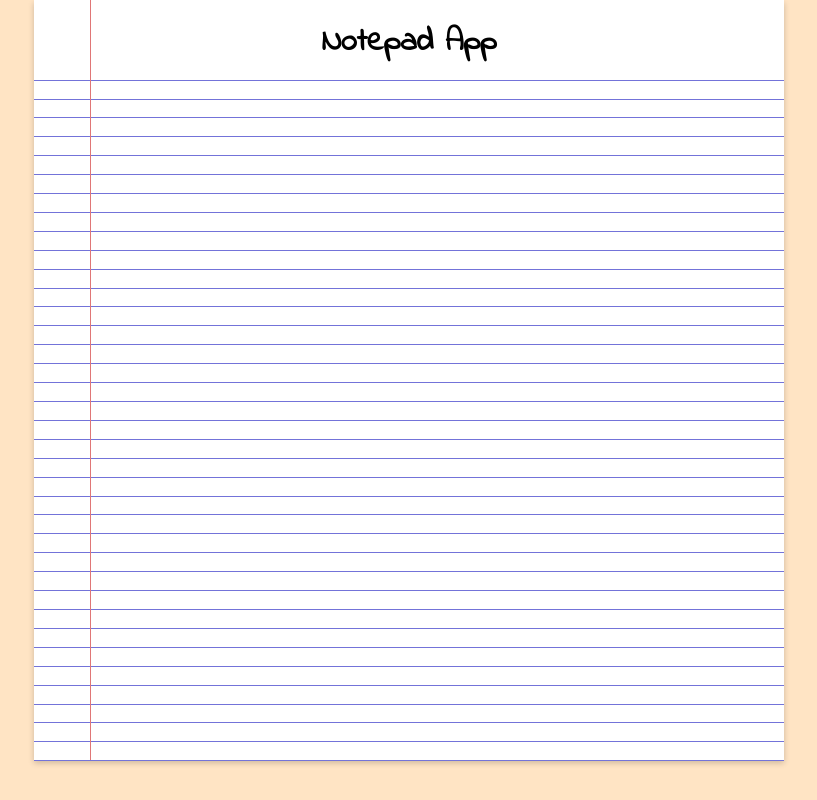
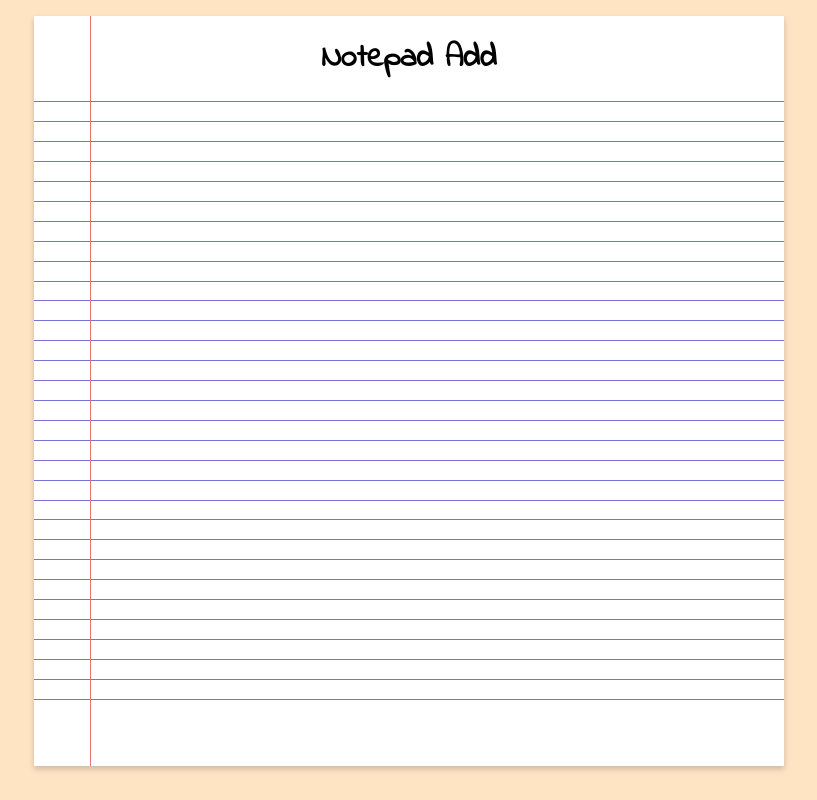
Before and after one commit to larry-lw-chan/notepad, a React (Vite) app: page / in a window 1280 px wide. Shown: the whole page, without its empty margins (231-1048 px from the left). Built offline with nearby package versions, Linux system fonts and the light colour scheme.

Commit message:
Got editable title and structure laid out

```diff
--- a/src/assets/global.css
+++ b/src/assets/global.css
@@ -5,7 +5,13 @@
   src: url("/fonts/IndieFlower-Regular.ttf") format("truetype");
 }
 
+:root {
+  --primary-blue: hsl(240, 57%, 65%);
+  --light-blue: hsl(240, 57%, 80%);
+}
+
 body {
   background-color: bisque;
   font-family: "Indie Flower", cursive;
+  padding-top: 1rem;
 }
--- a/src/components/Grid.tsx
+++ b/src/components/Grid.tsx
@@ -1,5 +1,9 @@
+import React from "react";
+
 function Grid() {
-  return <li></li>;
+  const [note, setNote] = React.useState("");
+
+  return <li>{note}</li>;
 }
 
 export default Grid;
--- a/src/components/GridList.module.css
+++ b/src/components/GridList.module.css
@@ -4,8 +4,9 @@ ul.gridlist {
 
 ul.gridlist li {
   list-style: none;
-  border-top: 1px solid rgb(115, 115, 217);
-  border-bottom: 1px solid rgb(115, 115, 217);
+  border-top: 1px solid var(--primary-blue);
+  border-bottom: 1px solid var(--primary-blue);
   margin-top: -1px;
   height: 1.12rem;
+  padding: 1px 0 0 8.5%;
 }
--- a/src/components/GridList.tsx
+++ b/src/components/GridList.tsx
@@ -1,7 +1,7 @@
 import styles from "./GridList.module.css";
 import Grid from "./Grid";
 
-const NUM_OF_GRID = 36;
+const NUM_OF_GRID = 30;
 
 function GridList() {
   const grids = Array.from({ length: NUM_OF_GRID }, () => "");
--- a/src/components/Header.module.css
+++ b/src/components/Header.module.css
@@ -1,8 +1,16 @@
 .header {
+  height: 4rem;
   padding: 0.2rem;
   text-align: center;
+  position: relative;
 }
 
 .header h1 {
   margin-bottom: 0;
 }
+
+.header h1 input {
+  border: 1px solid var(--light-blue);
+  width: 90%;
+  text-align: center;
+}
--- a/src/components/Header.tsx
+++ b/src/components/Header.tsx
@@ -1,9 +1,28 @@
+import React from "react";
+import { Dispatch, SetStateAction } from "react";
 import styles from "./Header.module.css";
 
-function Header() {
+interface HeaderProp {
+  title: string;
+  setTitle: Dispatch<SetStateAction<string>>;
+}
+
+function Header({ title, setTitle }: HeaderProp) {
+  const [editing, setEditing] = React.useState(false);
+
   return (
     <header className={styles.header}>
-      <h1>Notepad App</h1>
+      <h1 onDoubleClick={() => setEditing(!editing)}>
+        {editing ? (
+          <input
+            type="text"
+            value={title}
+            onChange={(e) => setTitle(e.target.value)}
+          />
+        ) : (
+          title
+        )}
+      </h1>
     </header>
   );
 }
--- a/src/components/Notepad.tsx
+++ b/src/components/Notepad.tsx
@@ -1,15 +1,9 @@
-import styles from "./Notepad.module.css";
-import Header from "./Header";
-import GridList from "./GridList";
+import Page from "./Page";
 
 function Notepad() {
-  return (
-    <div className={styles.paper}>
-      <div className={styles.sidebar}></div>
-      <Header />
-      <GridList />
-    </div>
-  );
+  // Future function - Notepad can contain many pages, each with it's own state data
+  // Add Navigation Bar Above Page
+  return <Page />;
 }
 
 export default Notepad;
--- a/src/components/Notepad.module.css
+++ b/src/components/Page.module.css
@@ -1,6 +1,6 @@
-.paper {
+.page {
   max-width: 750px;
-  height: 95vh;
+  height: 750px;
   box-shadow: 0 3px 6px rgba(0, 0, 0, 0.2);
   margin: 0 auto;
   background-color: white;
--- /dev/null
+++ b/src/components/Page.tsx
@@ -0,0 +1,24 @@
+import React from "react";
+import styles from "./Page.module.css";
+import Header from "./Header";
+import GridList from "./GridList";
+
+function Page() {
+  const [title, setTitle] = React.useState("Notepad Add");
+
+  //   function handleSetTitle(e: Event) {
+  //     setTitle(e.target.value);
+  //   }
+
+  return (
+    <div className={styles.page}>
+      <div className={styles.sidebar}></div>
+      <main>
+        <Header title={title} setTitle={setTitle} />
+        <GridList />
+      </main>
+    </div>
+  );
+}
+
+export default Page;
```
